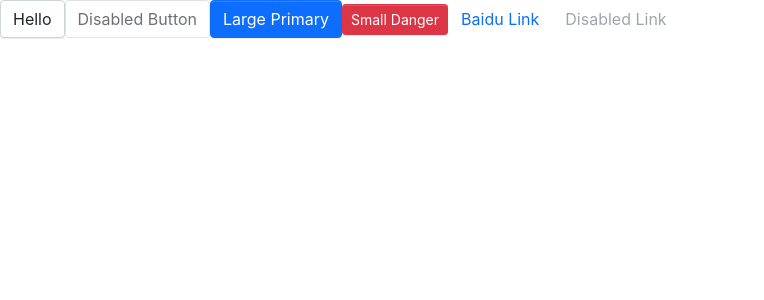
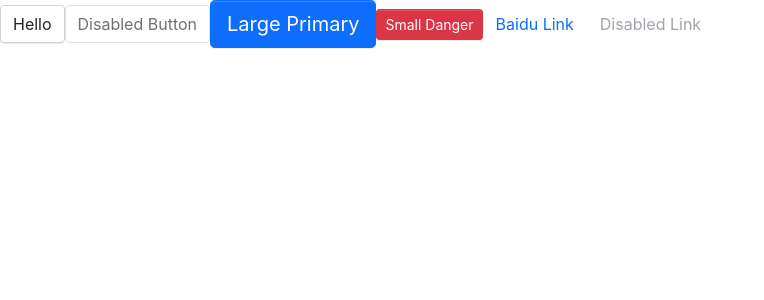
Before and after one commit to tyler4400/tylerantd, a React (Create React App) app: page / in a window 1280 px wide. Shown: the top 300 px of the page, without its empty margins (0-764 px from the left). Built offline with nearby package versions, Linux system fonts and the light colour scheme.

Commit message:
解决拼写bug

```diff
--- a/src/components/Button/button.tsx
+++ b/src/components/Button/button.tsx
@@ -2,7 +2,7 @@ import React from "react"
 import classNames from "classnames";
 
 export enum ButtonSize {
-	Large = 'Lg',
+	Large = 'lg',
 	Small = 'sm'
 }
 
```
